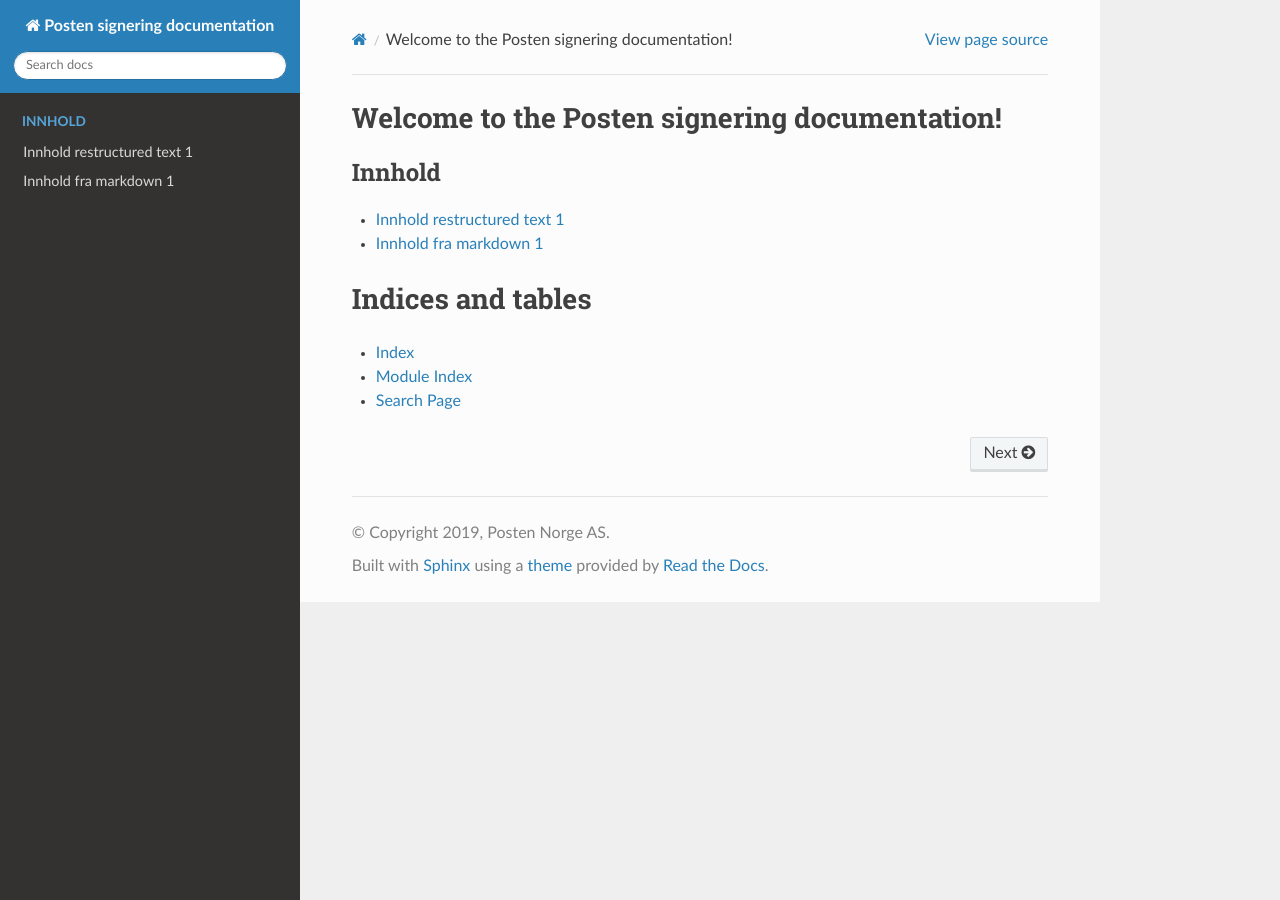
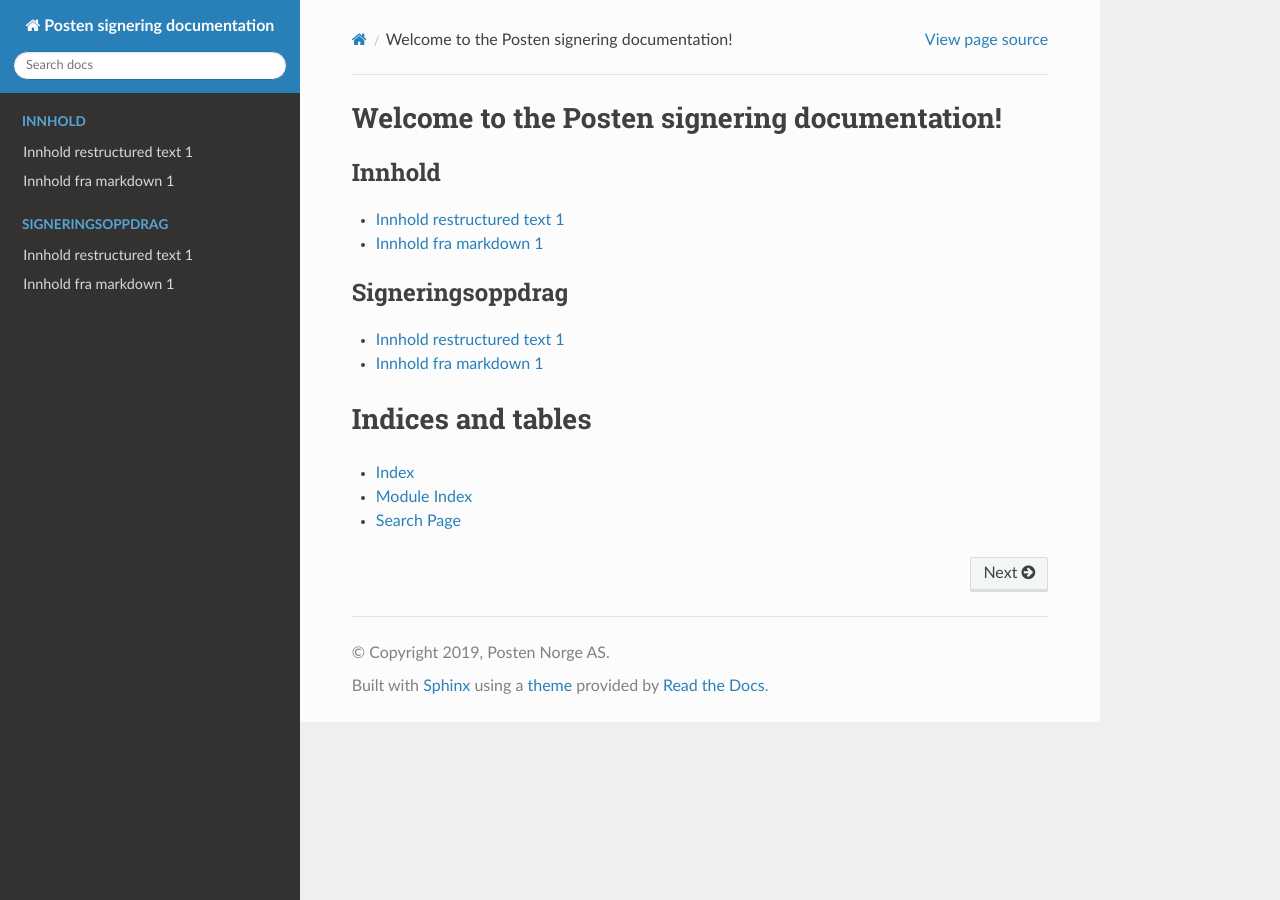
Before and after one commit to ramonarellano/signering-docs, a Sphinx documentation site: the page built from source/index.rst, in a window 1280 px wide. Built offline with Sphinx 7.4.7 and the Read the Docs theme 2.0.0, drawn with Linux system fonts in a browser that asks for light colours.

```diff
--- a/source/index.rst
+++ b/source/index.rst
@@ -13,6 +13,12 @@ Welcome to the Posten signering documentation!
    innholdsside
    innholdsside2
 
+.. toctree::
+   :maxdepth: 1
+   :caption: Signeringsoppdrag
+
+   innholdsside
+   innholdsside2
 
 
 Indices and tables
```
